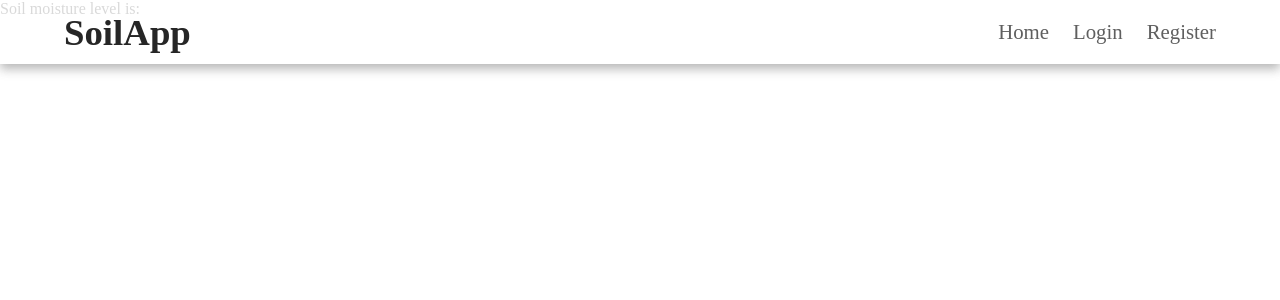
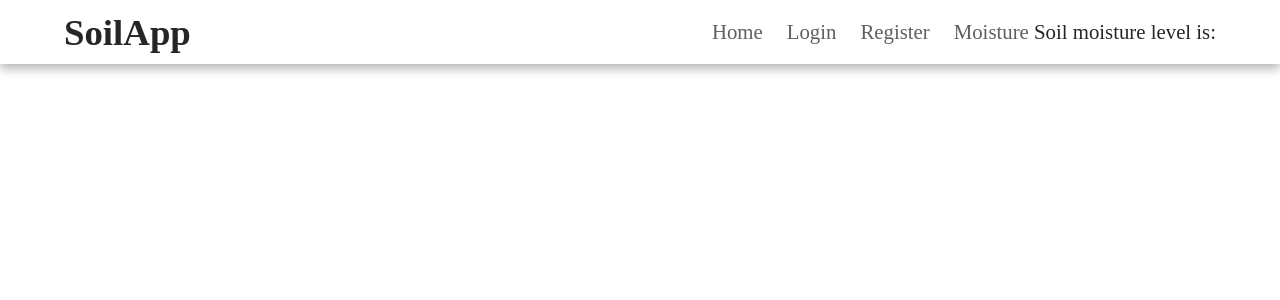
Before and after one commit to Haxor44/IOTapp, a PHP site: page / in a window 1280 px wide. Shown: the top 300 px of the page. Run offline with PHP 8.4, Linux system fonts and the light colour scheme; data that the repository does not hold is empty.

Commit message:
Finished

```diff
--- a/index.php
+++ b/index.php
@@ -20,18 +20,20 @@
                 <li><a href="#">Home</a></li>
                 <li><a href="login.html">Login</a></li>
                 <li><a href="registration.html">Register</a></li>
+                <li><a href="">Moisture</a>  <?php
+
+    $data = $_POST['data'];
+    echo "Soil moisture level is:".$data;
+
+
+ ?></li>
 
             </ul>
             <h1 class="logo">SoilApp</h1>
         </div>
     </nav>
-    <section id="data">
-        <?php
+    <main>
 
-    $data = $_POST['data'];
-    echo "Soil moisture level is:".$data;
-
- ?>
-    </section>
+    </main>
 </body>
 </html>
```
